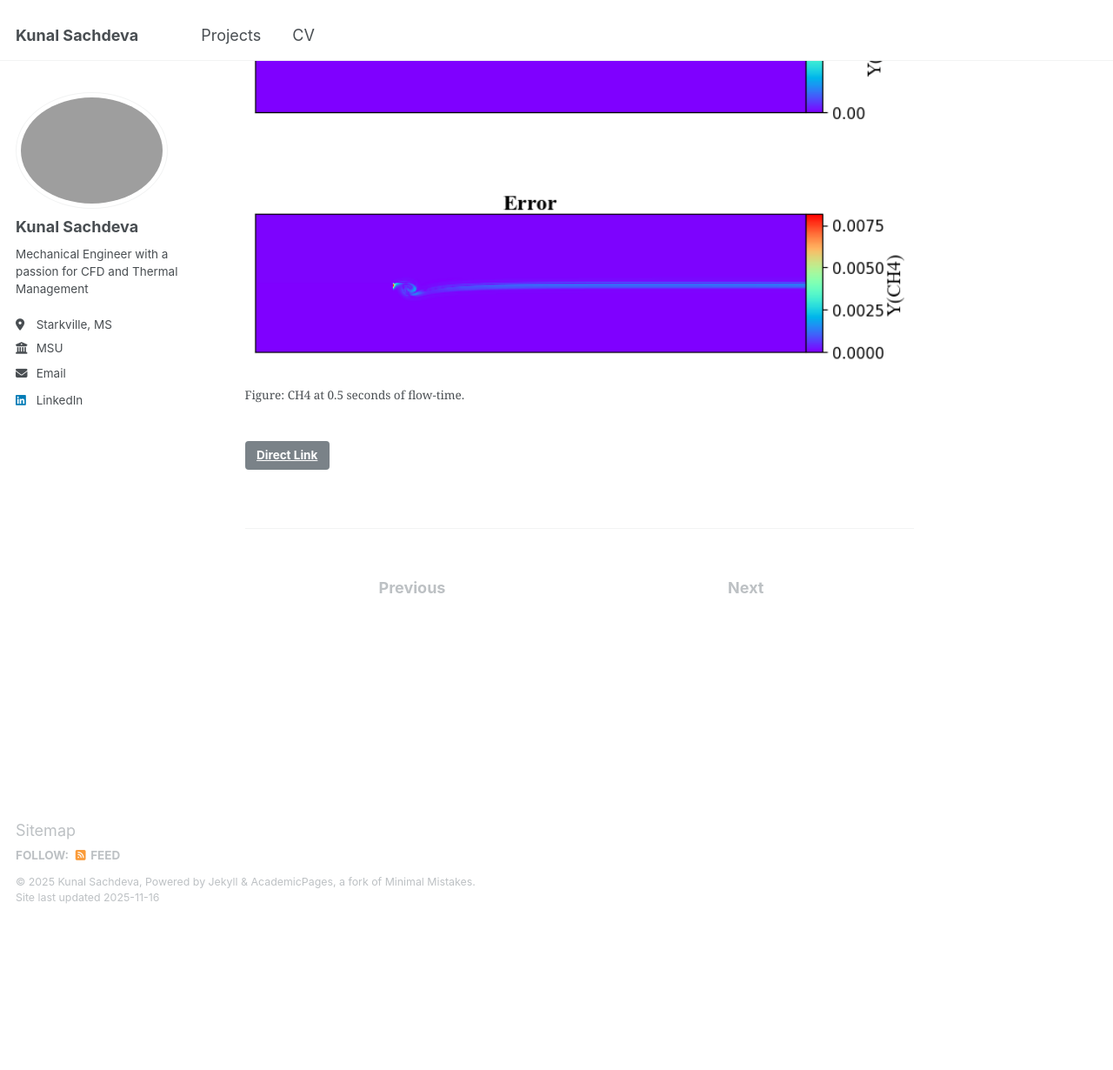
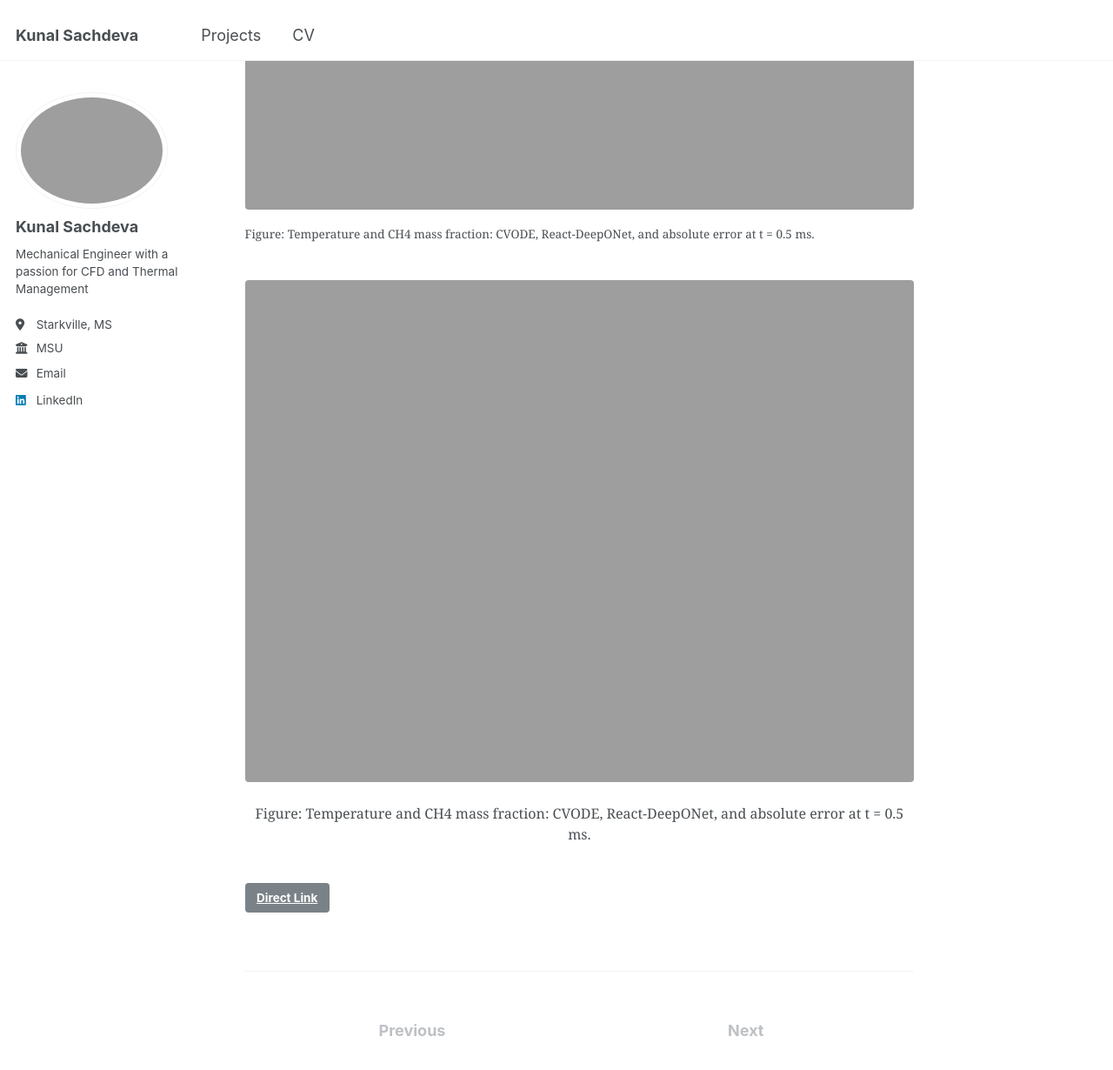
Before and after one commit to sachdevakunal/sachdevakunal.github.io, a Jekyll site: the page built from _projects/ms_thesis.md, in a window 1280 px wide and 1400 px high, scrolled down 5880 px. Shown: the top 1230 px of the window at 87% size. Built offline with Jekyll 4.4.1, drawn with Linux system fonts in a browser that asks for light colours; before the commit the page ends 6940 px from its top, so only the background shows below that.

Commit message:
Update figures and captions in ms_thesis.md

```diff
--- a/_projects/ms_thesis.md
+++ b/_projects/ms_thesis.md
@@ -84,6 +84,13 @@ link: /projects/ms-thesis/
 - Error contours confirmed that the surrogate preserved major flame structures while significantly reducing the overall cost of the reaction step.
 
 <figure style="text-align: center;">
-  <img src="https://sachdevakunal.github.io/images/ms_thesis/ch4_0.5.png" width="75%">
-  <figcaption>Figure: CH4 at 0.5 seconds of flow-time.</figcaption>
+  <img src="https://sachdevakunal.github.io/images/ms_thesis/t0.5.png" width="75%">
+  <figcaption>Figure: Temperature and CH4 mass fraction: CVODE, React-DeepONet, and absolute error at t = 0.5 ms.</figcaption>
 </figure>
+
+<figure style="text-align: center;">
+  <img src="https://sachdevakunal.github.io/images/ms_thesis/t0.5.png" width="75%">
+  <figcaption style="font-size: 16px; margin-top: 6px; text-align: center;">
+    Figure: Temperature and CH4 mass fraction: CVODE, React-DeepONet, and absolute error at t = 0.5 ms.
+  </figcaption>
+</figure>
```
